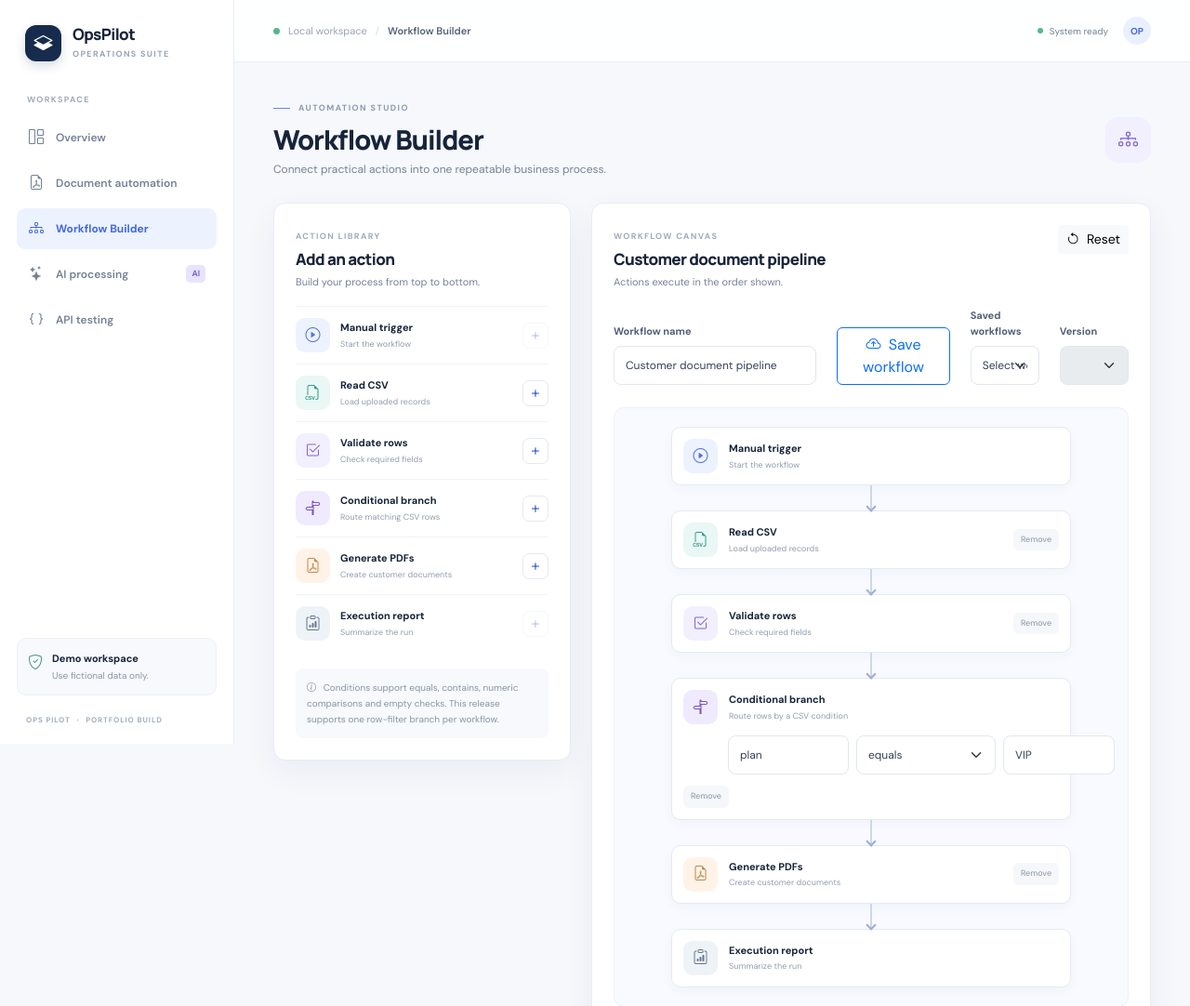
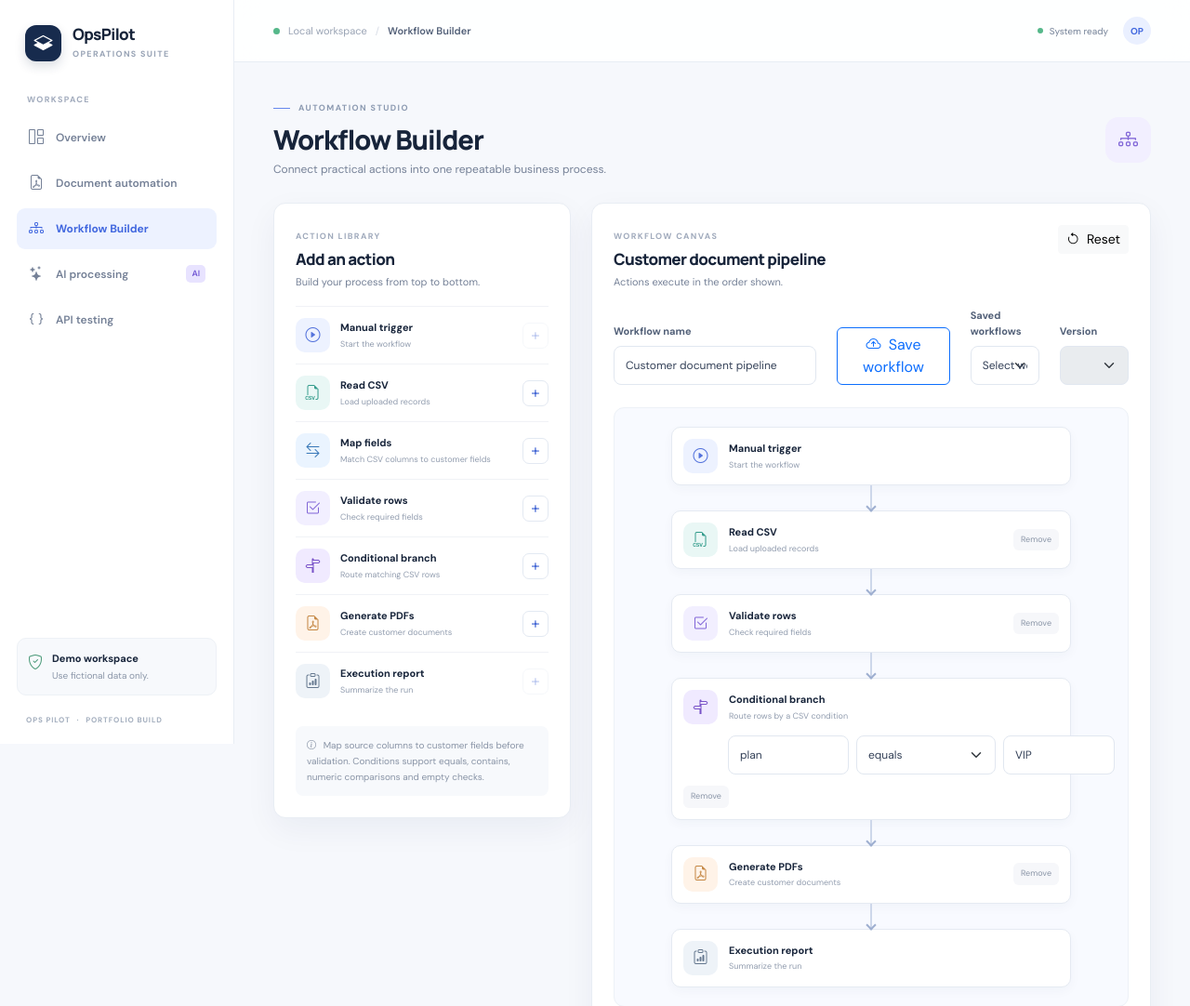
Before and after one commit to Abraham461/business-operations-automation-toolkit, a Flask app: page /workflows in a window 1280 px wide. Shown: the top 1082 px of the page at 93% size. Run offline with Flask 3, Linux system fonts and the light colour scheme; data that the repository does not hold is empty.

Commit message:
Add configurable CSV field mapping to workflows

```diff
--- a/modules/workflow_engine/engine.py
+++ b/modules/workflow_engine/engine.py
@@ -8,6 +8,7 @@ from modules.document_automation.generator import generate_customer_pdfs
 ALLOWED_NODES = {
     "manual_trigger",
     "read_csv",
+    "map_fields",
     "validate_rows",
     "conditional_branch",
     "generate_pdfs",
@@ -52,8 +53,27 @@ def validate_workflow(nodes):
         raise ValueError("A workflow must start with exactly one Manual trigger.")
     if types.count("read_csv") != 1:
         raise ValueError("Add exactly one Read CSV action.")
+    if types.count("map_fields") > 1:
+        raise ValueError("A workflow can contain only one Map fields action.")
+    if "map_fields" in types:
+        if types.index("map_fields") < types.index("read_csv"):
+            raise ValueError("Map fields must follow Read CSV.")
+        if types.index("map_fields") > types.index("validate_rows"):
+            raise ValueError("Map fields must come before Validate rows.")
+        config = nodes[types.index("map_fields")]
+        mapping = config.get("mapping", {}) if isinstance(config, dict) else {}
+        if not isinstance(mapping, dict) or not mapping:
+            raise ValueError("Configure at least one field mapping.")
+        allowed_targets = REQUIRED_COLUMNS
+        for target, source in mapping.items():
+            if target not in allowed_targets:
+                raise ValueError(f"Unsupported target field: {target}.")
+            if not isinstance(source, str) or not source.strip() or len(source) > 100:
+                raise ValueError("Each mapping needs a valid source CSV column.")
     if "validate_rows" not in types or types.index("validate_rows") < types.index("read_csv"):
         raise ValueError("Add Validate rows after Read CSV.")
+    if "map_fields" in types and types.index("validate_rows") < types.index("map_fields"):
+        raise ValueError("Validate rows must follow Map fields.")
     if types.count("conditional_branch") > 1:
         raise ValueError("A workflow can contain only one Conditional branch in this MVP.")
     if "conditional_branch" in types:
@@ -146,6 +166,27 @@ def run_workflow(nodes, csv_path, output_folder):
                         context["headers"] = reader.fieldnames
                         context["records"] = list(reader)
                     step["message"] = f"Read {len(context['records'])} row(s)."
+                elif action == "map_fields":
+                    mapping = node.get("mapping", {}) if isinstance(node, dict) else {}
+                    missing_sources = sorted({
+                        source.strip() for source in mapping.values()
+                        if source.strip() not in context.get("headers", [])
+                    })
+                    if missing_sources:
+                        raise ValueError(
+                            "Mapping source column(s) not found: " + ", ".join(missing_sources)
+                        )
+                    mapped_records = []
+                    for row in context.get("records", []):
+                        mapped = dict(row)
+                        for target, source in mapping.items():
+                            mapped[target] = row.get(source.strip(), "")
+                        mapped_records.append(mapped)
+                    context["records"] = mapped_records
+                    context["headers"] = list(dict.fromkeys(
+                        list(context.get("headers", [])) + list(mapping.keys())
+                    ))
+                    step["message"] = f"Mapped {len(mapping)} field(s) across {len(mapped_records)} row(s)."
                 elif action == "validate_rows":
                     missing = sorted(REQUIRED_COLUMNS - set(context.get("headers", [])))
                     if missing:
--- a/static/style.css
+++ b/static/style.css
@@ -326,3 +326,10 @@ textarea.form-control{resize:vertical;min-height:110px}
 .workflow-node-conditional{flex-wrap:wrap}
 .condition-editor{display:grid;grid-template-columns:minmax(130px,1fr) minmax(150px,1fr) minmax(120px,1fr);gap:8px;flex:1 1 100%;padding-left:48px}
 @media(max-width:700px){.condition-editor{grid-template-columns:1fr;padding-left:0}}
+
+.map-node{background:#eaf4ff;color:#3978b8}
+.workflow-node-mapping{flex-wrap:wrap}
+.mapping-editor{display:grid;grid-template-columns:repeat(2,minmax(0,1fr));gap:9px;flex:1 1 100%;padding-left:49px}
+.mapping-field{display:flex;flex-direction:column;gap:4px;min-width:0}
+.mapping-field>span{font-size:9px;color:#758197;font-weight:700}
+@media(max-width:700px){.mapping-editor{grid-template-columns:1fr;padding-left:0}}
--- a/static/workflow.js
+++ b/static/workflow.js
@@ -2,6 +2,7 @@
   const labels = {
     manual_trigger: ["Manual trigger", "Start the workflow", "bi-play-circle", "trigger-node"],
     read_csv: ["Read CSV", "Load uploaded records", "bi-filetype-csv", "data-node"],
+    map_fields: ["Map fields", "Match source columns to customer fields", "bi-arrow-left-right", "map-node"],
     validate_rows: ["Validate rows", "Check required fields", "bi-check2-square", "validate-node"],
     conditional_branch: ["Conditional branch", "Route rows by a CSV condition", "bi-signpost-split", "condition-node"],
     generate_pdfs: ["Generate PDFs", "Create customer documents", "bi-file-earmark-pdf", "document-node"],
@@ -46,6 +47,41 @@
       versionSelect.replaceChildren(draft);
       versionSelect.disabled = true;
     }
+  };
+
+  const makeMappingEditor = (node, index) => {
+    const config = configOf(node);
+    const mapping = config.mapping || {};
+    const editor = document.createElement("div");
+    editor.className = "mapping-editor";
+    const fields = [
+      ["customer_name", "Customer name"],
+      ["customer_id", "Customer ID"],
+      ["email", "Email"],
+      ["plan", "Plan"]
+    ];
+    fields.forEach(([target, label]) => {
+      const wrap = document.createElement("label");
+      wrap.className = "mapping-field";
+      const caption = document.createElement("span");
+      caption.textContent = target + " ← " + label;
+      const input = document.createElement("input");
+      input.className = "form-control form-control-sm";
+      input.value = mapping[target] || "";
+      input.placeholder = "Source CSV column";
+      input.maxLength = 100;
+      input.setAttribute("aria-label", "Source CSV column for " + label);
+      input.addEventListener("change", () => {
+        const next = { ...(config.mapping || {}) };
+        if (input.value.trim()) next[target] = input.value.trim();
+        else delete next[target];
+        nodes[index] = { type: "map_fields", mapping: next };
+        markDirty();
+      });
+      wrap.append(caption, input);
+      editor.append(wrap);
+    });
+    return editor;
   };
 
   const makeConditionEditor = (node, index) => {
@@ -111,7 +147,11 @@
       desc.textContent = info[1];
       copy.append(title, desc);
       node.append(icon, copy);
-      if (type === "conditional_branch") {
+      if (type === "map_fields") {
+        node.classList.add("workflow-node-mapping");
+        node.append(makeMappingEditor(nodeData, index));
+      }
+      if (type === "conditional_branch" || type === "map_fields") {
         node.classList.add("workflow-node-conditional");
         node.append(makeConditionEditor(nodeData, index));
       }
@@ -129,7 +169,7 @@
         remove.type = "button";
         remove.className = "node-remove";
         remove.textContent = "Remove";
-        remove.setAttribute("aria-label", "Remove conditional branch");
+        remove.setAttribute("aria-label", "Remove " + info[0]);
         remove.addEventListener("click", () => { nodes.splice(index, 1); markDirty(); render(); });
         node.append(remove);
       }
@@ -274,7 +314,9 @@
       const reportIndex = nodes.findIndex(node => typeOf(node) === "execution_report");
       const newNode = type === "conditional_branch"
         ? { type, field: "plan", operator: "equals", value: "VIP" }
-        : type;
+        : type === "map_fields"
+          ? { type, mapping: { customer_name: "name", customer_id: "id", email: "email", plan: "plan" } }
+          : type;
       nodes.splice(reportIndex < 0 ? nodes.length : reportIndex, 0, newNode);
       markDirty();
       result.textContent = "";
--- a/templates/workflows.html
+++ b/templates/workflows.html
@@ -8,11 +8,12 @@
     <div class="card-heading"><div><span class="card-kicker">ACTION LIBRARY</span><h2>Add an action</h2><p>Build your process from top to bottom.</p></div></div>
     <div class="action-option"><span class="workflow-node-icon trigger-node"><i class="bi bi-play-circle"></i></span><div><strong>Manual trigger</strong><small>Start the workflow</small></div><button type="button" disabled>+</button></div>
     <div class="action-option"><span class="workflow-node-icon data-node"><i class="bi bi-filetype-csv"></i></span><div><strong>Read CSV</strong><small>Load uploaded records</small></div><button type="button" data-add-node="read_csv">+</button></div>
+    <div class="action-option"><span class="workflow-node-icon map-node"><i class="bi bi-arrow-left-right"></i></span><div><strong>Map fields</strong><small>Match CSV columns to customer fields</small></div><button type="button" data-add-node="map_fields">+</button></div>
     <div class="action-option"><span class="workflow-node-icon validate-node"><i class="bi bi-check2-square"></i></span><div><strong>Validate rows</strong><small>Check required fields</small></div><button type="button" data-add-node="validate_rows">+</button></div>
     <div class="action-option"><span class="workflow-node-icon condition-node"><i class="bi bi-signpost-split"></i></span><div><strong>Conditional branch</strong><small>Route matching CSV rows</small></div><button type="button" data-add-node="conditional_branch">+</button></div>
     <div class="action-option"><span class="workflow-node-icon document-node"><i class="bi bi-file-earmark-pdf"></i></span><div><strong>Generate PDFs</strong><small>Create customer documents</small></div><button type="button" data-add-node="generate_pdfs">+</button></div>
     <div class="action-option"><span class="workflow-node-icon report-node"><i class="bi bi-clipboard-data"></i></span><div><strong>Execution report</strong><small>Summarize the run</small></div><button type="button" disabled>+</button></div>
-    <p class="workflow-hint"><i class="bi bi-info-circle"></i> Conditions support equals, contains, numeric comparisons and empty checks. This release supports one row-filter branch per workflow.</p>
+    <p class="workflow-hint"><i class="bi bi-info-circle"></i> Map source columns to customer fields before validation. Conditions support equals, contains, numeric comparisons and empty checks.</p>
   </aside>
   <section class="surface-card workflow-canvas">
     <div class="workflow-canvas-head"><div><span class="card-kicker">WORKFLOW CANVAS</span><h2>Customer document pipeline</h2><p>Actions execute in the order shown.</p></div><button type="button" class="btn btn-light btn-sm" id="reset-workflow"><i class="bi bi-arrow-counterclockwise me-1"></i> Reset</button></div>
```
Also changed, not shown: tests/test_workflow_engine.py (+60 -0 lines), README.md.
